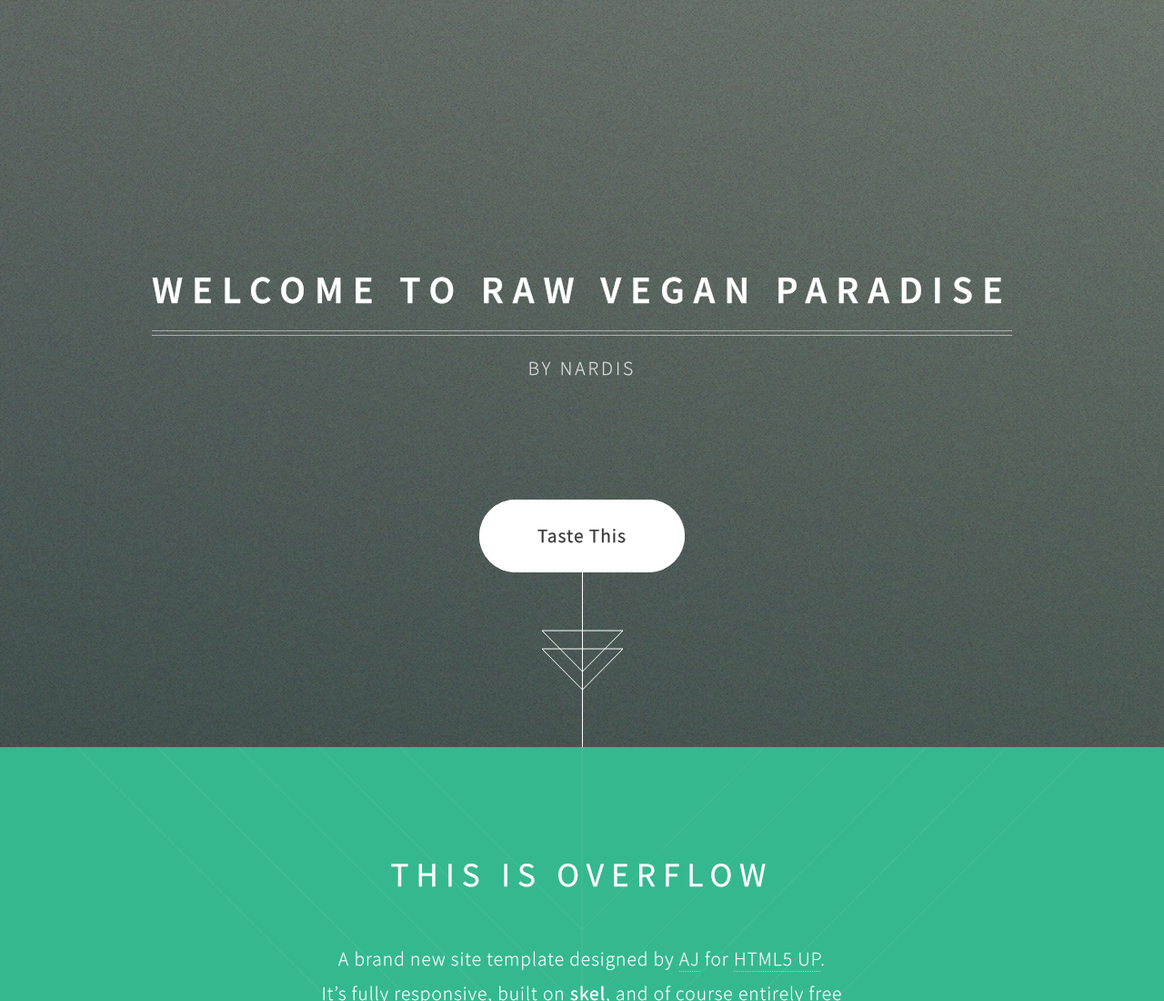
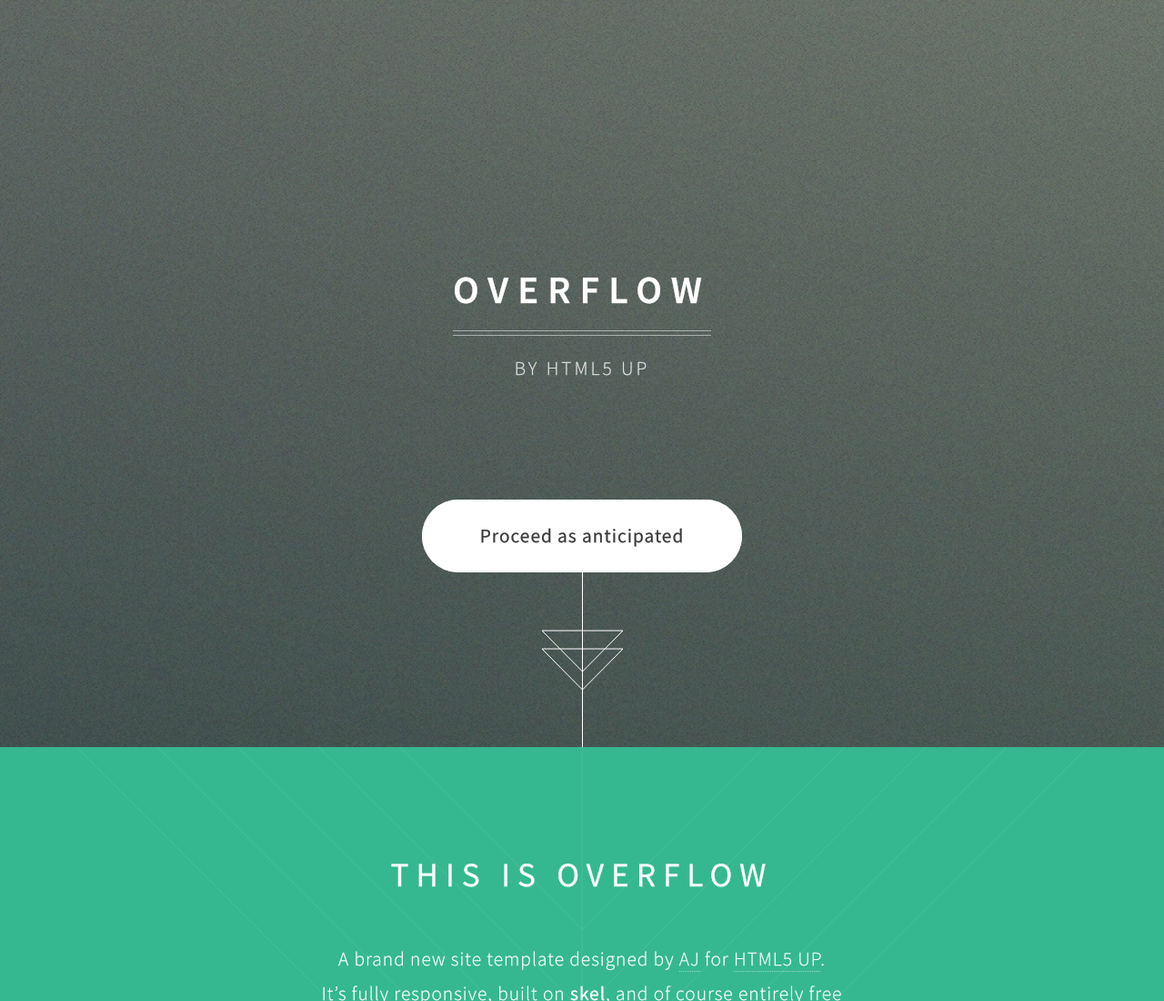
Before and after one commit to loving1/Nardis-Overflow, a plain HTML site: page index.html in a window 1280 px wide. Shown: the top 1100 px of the page at 91% size. Drawn offline with Linux system fonts and the light colour scheme.

Commit message:
Revert "more"
This reverts commit 249972da23c8b63f48e316ff7e5756010534cc23.

```diff
--- a/index.html
+++ b/index.html
@@ -27,11 +27,11 @@
 		<!-- Header -->
 			<section id="header">
 				<header>
-					<h1>Welcome to Raw Vegan Paradise</h1>
-					<p>By Nardis</p>
+					<h1>Overflow</h1>
+					<p>By HTML5 UP</p>
 				</header>
 				<footer>
-					<a href="#banner" class="button style2 scrolly scrolly-centered">Taste This</a>
+					<a href="#banner" class="button style2 scrolly scrolly-centered">Proceed as anticipated</a>
 				</footer>
 			</section>
 
```
